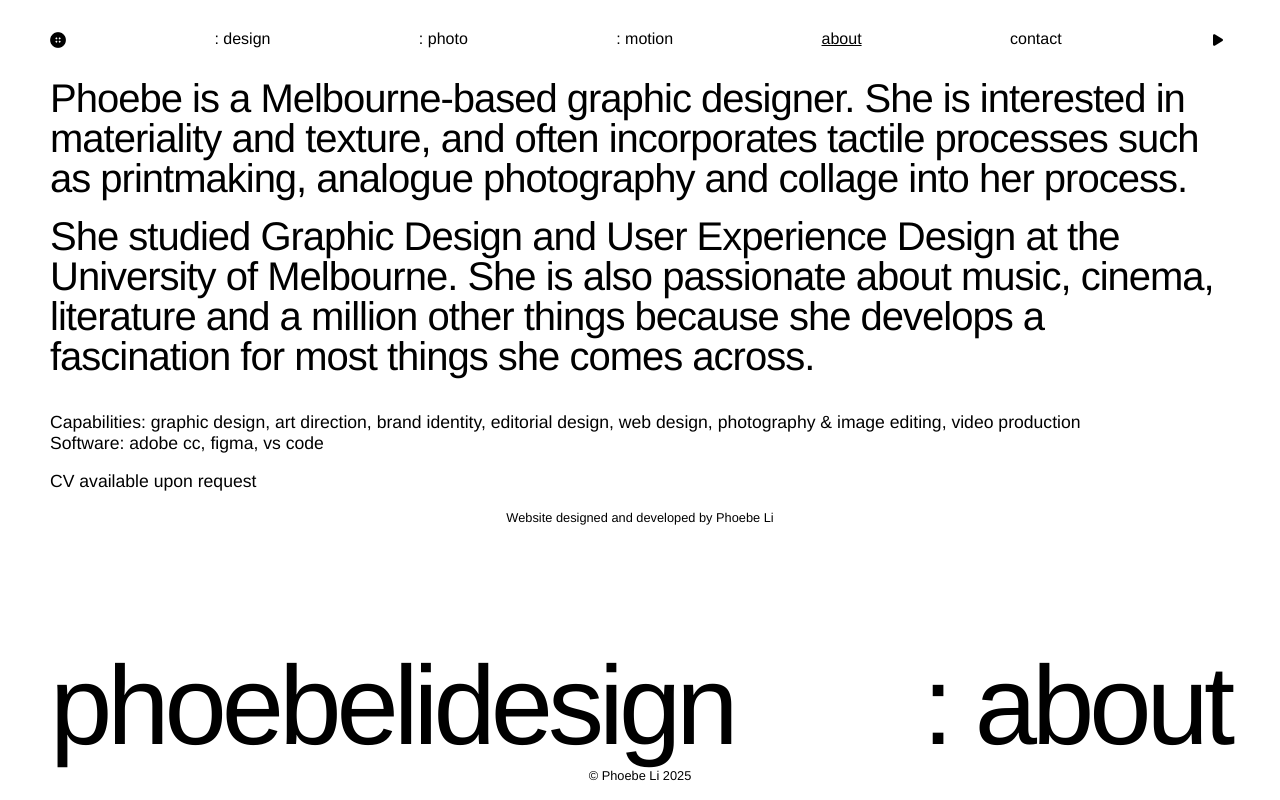
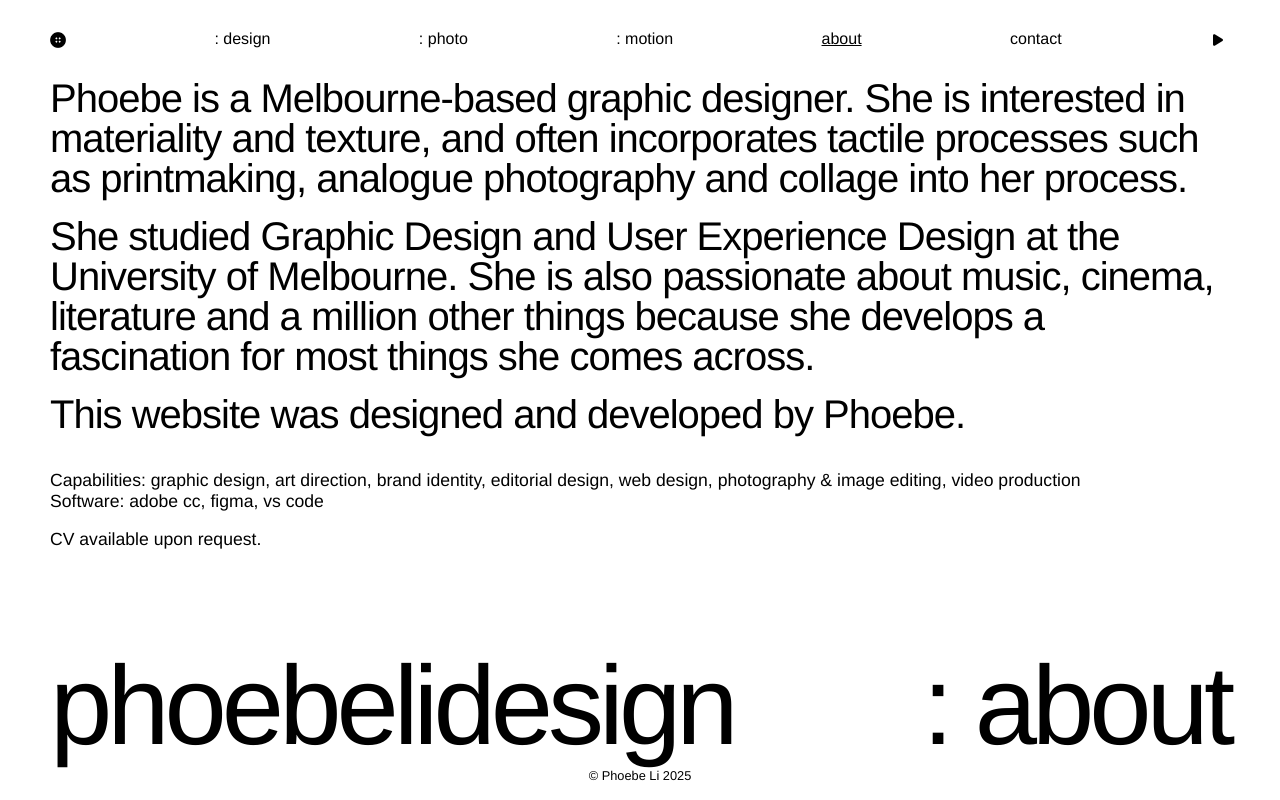
Before and after one commit to phoebelidesign/phoebelidesign.github.io, a plain HTML site: page about.html in a window 1280 px wide. Drawn offline with Linux system fonts and the light colour scheme; a web font is replaced by a local one.

Commit message:
designed a nd edeveloped

```diff
--- a/about.html
+++ b/about.html
@@ -31,14 +31,15 @@
             <h1>Phoebe is a Melbourne-based graphic designer. She is interested in materiality and texture, and often incorporates tactile processes such as printmaking, analogue photography and collage into her process.</h1>
             <br>
             <h1>She studied Graphic Design and User Experience Design at the University of Melbourne. She is also passionate about music, cinema, literature and a million other things because she develops a fascination for most things she comes across.</h1>
+            <br>
+            <h1>This website was designed and developed by Phoebe.</h1>
             <!--
             <p>services: graphic design, art direction, brand identity, editorial design, web design, photography & image editing, video production</p>
             <p>tools: adobe creative cloud, vs code, figma</p>
             -->
             <br>
             <p>Capabilities: graphic design, art direction, brand identity, editorial design, web design, photography & image editing, video production<br>Software: adobe cc, figma, vs code</p>
-            <P>CV available upon <a href="mailto:phoebeli137@gmail.com?subject=CV%20request">request</a></P>
-            <h4>Website designed and developed by Phoebe Li</h4>
+            <P>CV available upon <a href="mailto:phoebeli137@gmail.com?subject=CV%20request">request.</a></P>
         </div>
     </main>
     <script src="JS/scripts.js" defer></script>
```
